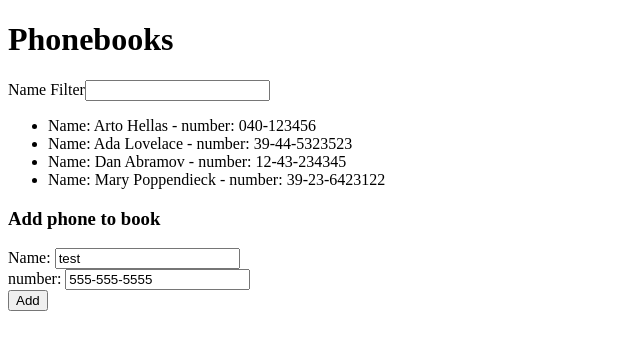
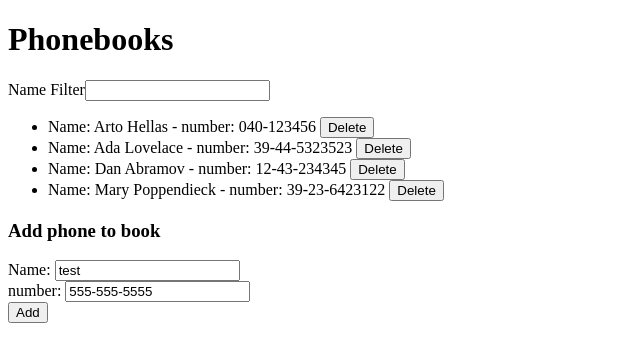
Before and after one commit to hhao99/fullstackopen, a React (Vite) app in the folder part1/phonebook/: page / in a window 1280 px wide. Shown: the top 362 px of the page, without its empty margins (0-640 px from the left). Built offline with nearby package versions, Linux system fonts and the light colour scheme; data requests are answered from the project's data file.

Commit message:
part 2c complete

```diff
--- a/part1/phonebook/package.json
+++ b/part1/phonebook/package.json
@@ -11,6 +11,7 @@
     "json-server": "json-server --watch ./books.json --port 3001"
   },
   "dependencies": {
+    "axios": "^1.4.0",
     "react": "^18.2.0",
     "react-dom": "^18.2.0"
   },
--- a/part1/phonebook/src/App.jsx
+++ b/part1/phonebook/src/App.jsx
@@ -1,8 +1,5 @@
 import "./App.css";
 
-import { useEffect, useState } from "react";
-
-import PhonebookFilter from "./PhonebookFilter";
 import Phonebooks from "./Phonebooks";
 
 function App() {
--- a/part1/phonebook/src/Phonebook.jsx
+++ b/part1/phonebook/src/Phonebook.jsx
@@ -1,7 +1,16 @@
-const Phonebook = ({ book }) => (
-  <li>
-    Name: {book.name} - number: {book.number}{" "}
-  </li>
-);
+const Phonebook = ({ book, onDelete }) => {
+  const handleRemove = () => {
+    window.confirm("Are you sure to delete this book with id " + book.id);
+    onDelete(book.id);
+  }; // handleRemove
+  return (
+    <li>
+      Name: {book.name} - number: {book.number}{" "}
+      <span>
+        <button onClick={() => handleRemove()}>Delete</button>
+      </span>
+    </li>
+  );
+};
 
 export default Phonebook;
--- a/part1/phonebook/src/Phonebooks.jsx
+++ b/part1/phonebook/src/Phonebooks.jsx
@@ -3,6 +3,7 @@ import { useEffect, useState } from "react";
 import AddPhonebook from "./AddPhonebook";
 import Phonebook from "./Phonebook";
 import PhonebookFilter from "./PhonebookFilter";
+import bookService from "./phonebookService";
 
 const Phonebooks = () => {
   const [books, setBooks] = useState([]);
@@ -10,10 +11,7 @@ const Phonebooks = () => {
   const [filter, setFilter] = useState("");
 
   useEffect(() => {
-    fetch("http://localhost:3001/books")
-      .then((res) => res.json())
-      .then((books) => setBooks(books));
-
+    bookService.getAll().then((books) => setBooks(books));
     setFilteredBooks(books);
   }, []);
 
@@ -31,8 +29,9 @@ const Phonebooks = () => {
   }, [filter, books]);
 
   const handleAdd = (book) => {
-    const id = books.length ? books[books.length - 1].id + 1 : 1;
-    setBooks([...books, { id, ...book }]);
+    bookService.add(book).then((book) => {
+      setBooks([...books, book]);
+    });
   };
   const handleFilter = (e) => {
     if (e.key === "Enter") {
@@ -42,14 +41,22 @@ const Phonebooks = () => {
       setFilter("");
     }
   };
+
+  const handleDelete = (id) => {
+    bookService.remove(id).then(() => {
+      setBooks(books.filter((book) => book.id !== id));
+    });
+  };
   return (
     <div>
       <h1>Phonebooks</h1>
 
-      <PhonebookFilter onFilter={handleFilter} onClear={handleFilter} />
+      <PhonebookFilter onFilter={handleFilter} />
       <ul>
         {filteredBooks &&
-          filteredBooks.map((book) => <Phonebook key={book.id} book={book} />)}
+          filteredBooks.map((book) => (
+            <Phonebook key={book.id} onDelete={handleDelete} book={book} />
+          ))}
       </ul>
       <div>
         <AddPhonebook onAdd={handleAdd} />
--- /dev/null
+++ b/part1/phonebook/src/phonebookService.js
@@ -0,0 +1,15 @@
+import axios from "axios";
+const baseURL = "http://localhost:3001/books";
+function getAll() {
+  return axios.get(baseURL).then((res) => res.data);
+}
+
+function add(book) {
+  return axios.post(baseURL, book).then((res) => res.data);
+}
+
+function remove(id) {
+  return axios.delete(`${baseURL}/${id}`).then((res) => res.data);
+}
+
+export default { getAll, add, remove };
```
Also changed, not shown: part1/phonebook/books.json (line endings or trailing spaces), 1 other file (tests, documents, lock files or other folders).
